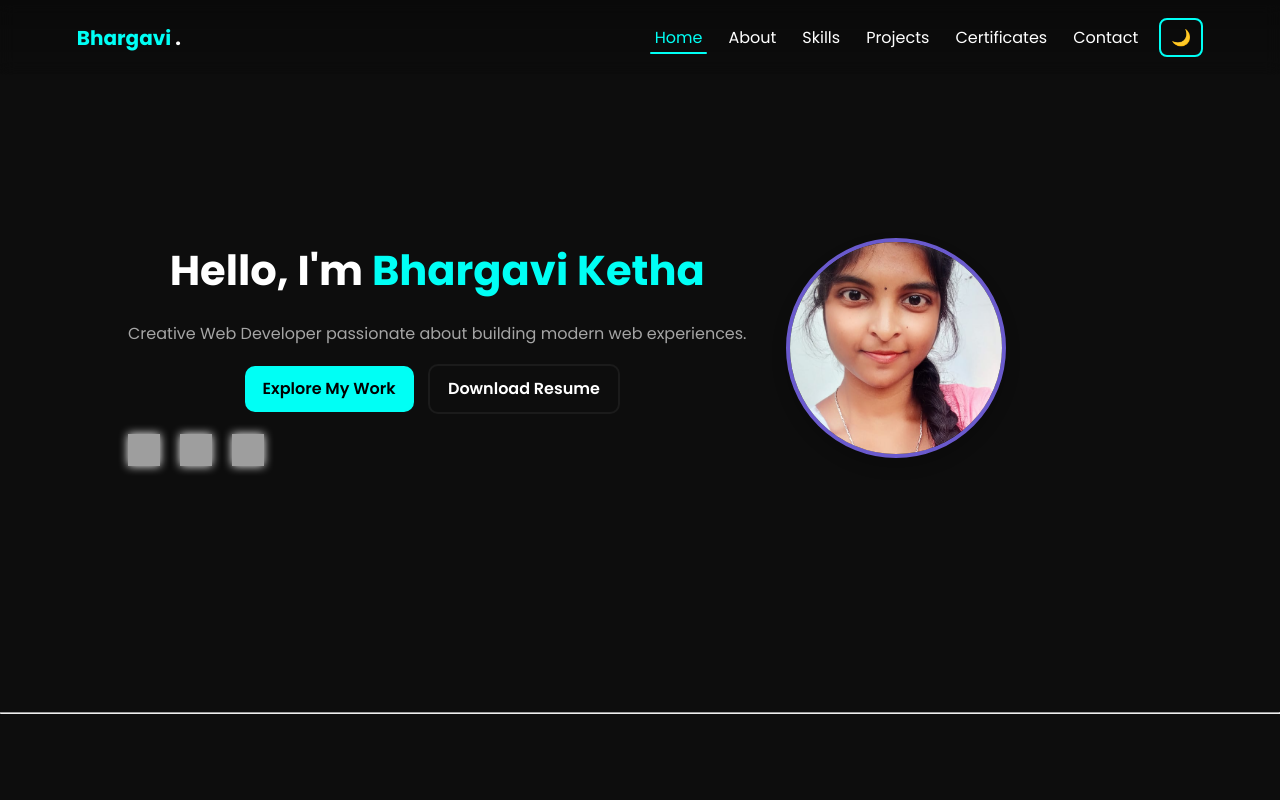
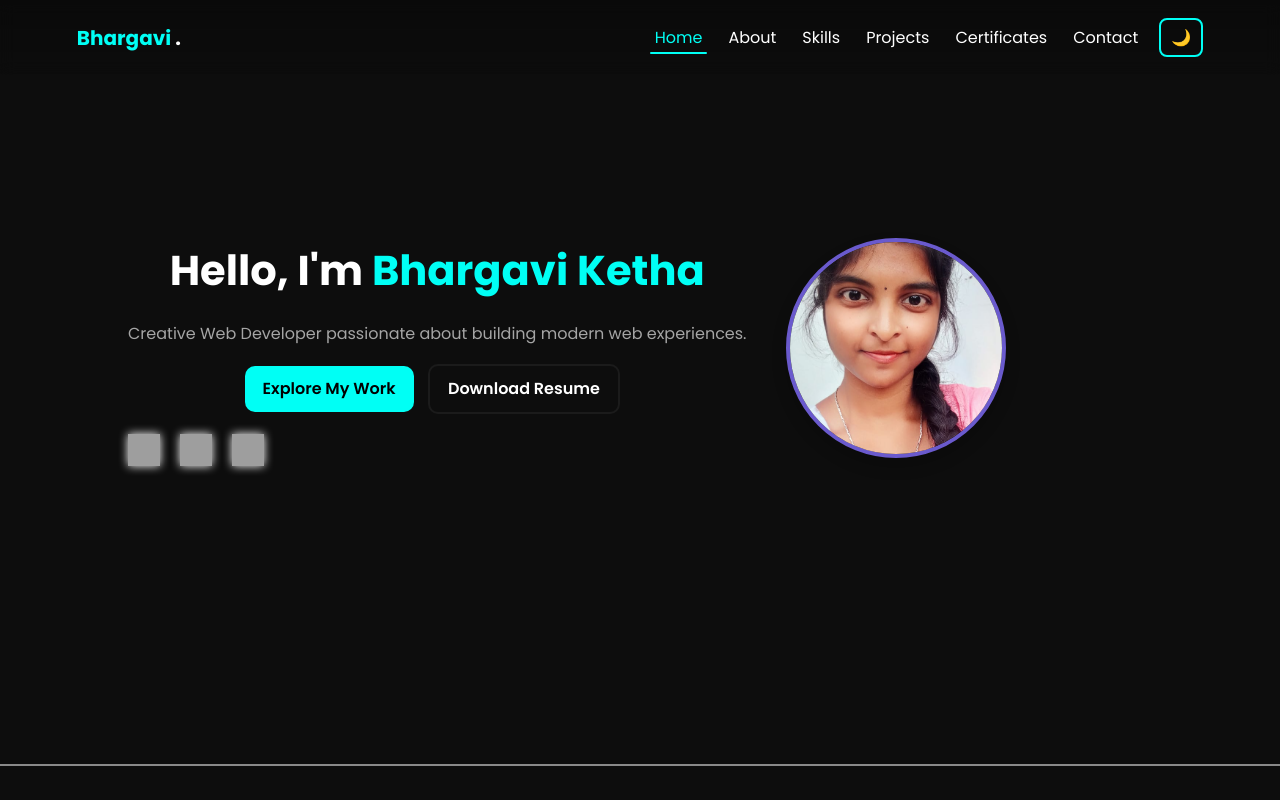
Before and after one commit to kethabhargavi/bhargavi-portfolio, a plain HTML site: page index.html in a window 1280 px wide. Shown: the top 800 px of the page. Drawn offline with Linux system fonts and the light colour scheme; grey boxes are pictures that could not be loaded.

Commit message:
style.css

```diff
--- a/style.css
+++ b/style.css
@@ -43,6 +43,14 @@ img {
   .social-links {
     justify-content: center;
   }
+}
+.section-divider {
+  width: 100%;
+  height: 2px;
+  background: #dcdcdc;
+  margin: 60px 0;
+  border: none;
+  opacity: 0.6;
 }
 
 
```
